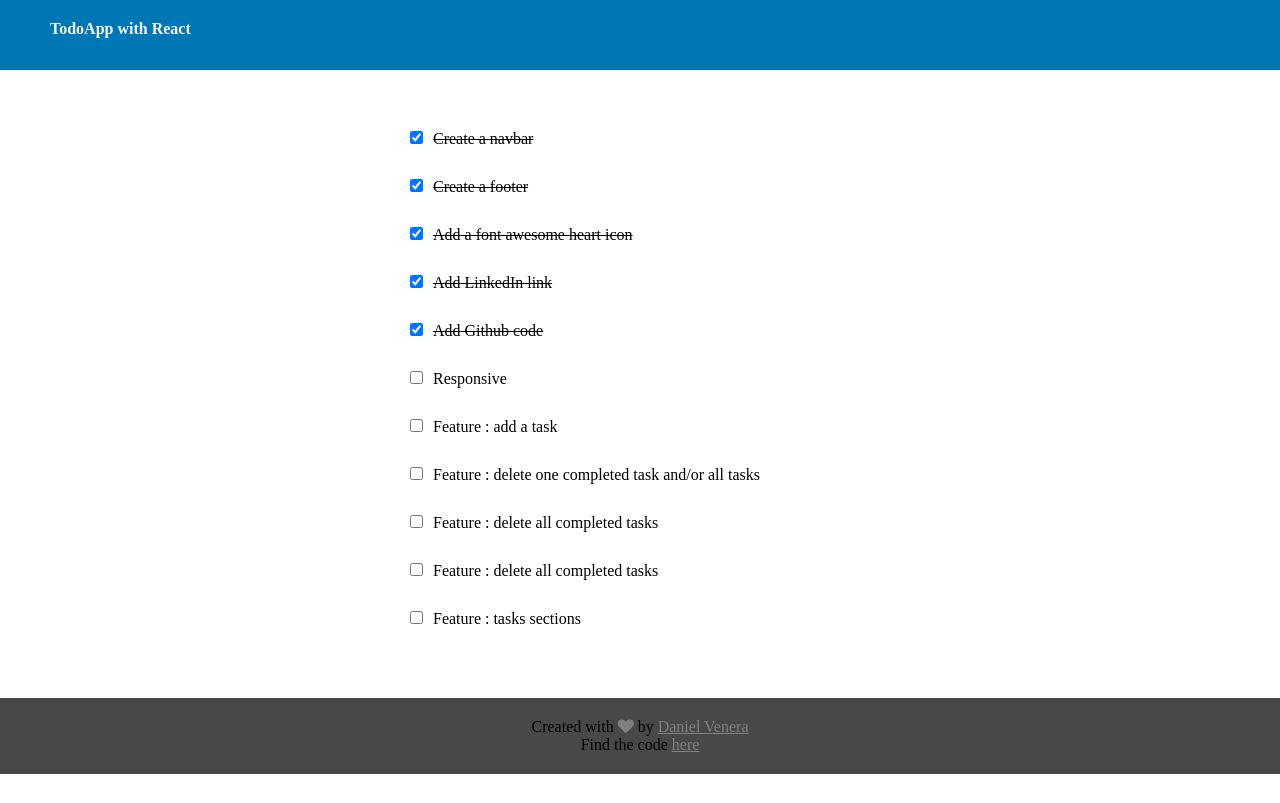
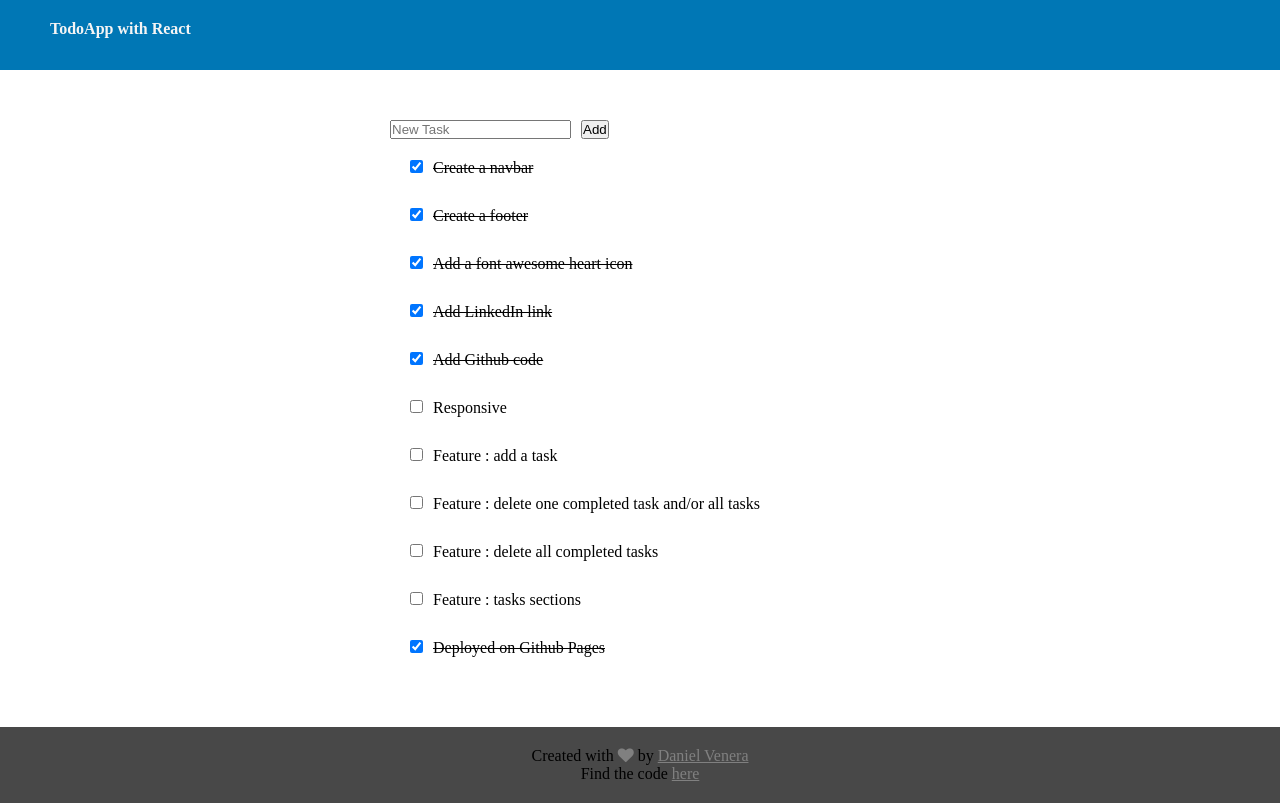
Before and after one commit to Daniel-Venera/todoapp_react, a React (Create React App) app: page / in a window 1280 px wide. Built offline with nearby package versions, Linux system fonts and the light colour scheme.

Commit message:
add feature of new task

```diff
--- a/src/components/App.js
+++ b/src/components/App.js
@@ -10,9 +10,12 @@ class App extends React.Component {
   constructor() {
     super()
     this.state = {
-      todos: todosData
+      todos: todosData,
+      newTask: ''
     }
     this.handleChange = this.handleChange.bind(this)
+    this.createTask = this.createTask.bind(this)
+    this.handleSubmit = this.handleSubmit.bind(this)
   }
 
   handleChange(id) {
@@ -31,12 +34,36 @@ class App extends React.Component {
     )
   }
 
+  createTask(event) {
+    this.setState({
+      newTask: event.target.value
+    }
+    )
+    console.log(this.state.todos)
+  }
+
+  handleSubmit(event) {
+    event.preventDefault()
+    const id = new Date().getTime()
+    const nom = this.state.newTask
+    const oneNewTask = {id: id, text: nom, completed: false}
+    const tasks = this.state.todos.slice()
+    tasks.push(oneNewTask)
+    this.setState({todos: tasks})
+  }
+
   render() {
-    const todoItems = this.state.todos.map(item => <TodoItem key={item.id} item={item} handleChange={this.handleChange} />)
+    let todoItems = this.state.todos.map(item => <TodoItem key={item.id} item={item} handleChange={this.handleChange} />)
     return (
       <div>
         <Navbar />
+
         <div className='todo-list'>
+        <form onSubmit={this.handleSubmit}>
+          <input type='text' placeholder='New Task' value={this.state.newTask} onChange={this.createTask}></input>
+          <button>Add</button>
+          <h1>{this.state.newTask}</h1>
+        </form>
         {todoItems}
         </div>
         <Footer />
--- a/src/components/todosData.js
+++ b/src/components/todosData.js
@@ -45,14 +45,14 @@ const todosData = [
     completed: false
   },
   {
-    id: 10,
-    text: 'Feature : delete all completed tasks',
+    id: 11,
+    text: 'Feature : tasks sections',
     completed: false
   },
   {
-    id: 11,
-    text: 'Feature : tasks sections',
-    completed: false
+    id: 12,
+    text: 'Deployed on Github Pages',
+    completed: true
   },
 
 ]
```
